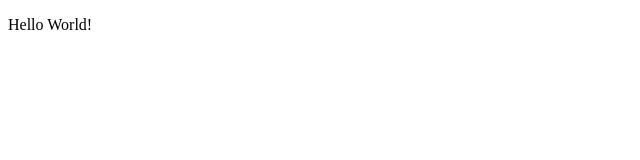
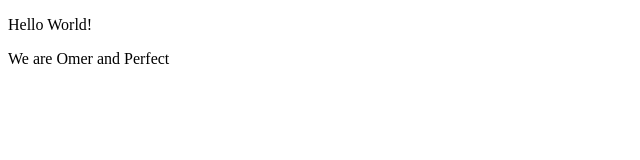
Before and after one commit to Perfectizihirwe/Microverse-Muhammad-Perfect, a plain HTML site: page index.html in a window 1280 px wide. Shown: the whole page, without its empty margins (0-640 px from the left). Drawn offline with Linux system fonts and the light colour scheme.

Commit message:
test commit

```diff
--- a/index.html
+++ b/index.html
@@ -10,6 +10,7 @@
     <script src="https://cdn.freecodecamp.org/testable-projects-fcc/v1/bundle.js"></script>
 
     <p>Hello World!</p>
+    <p>We are Omer and Perfect</p>
     <script  src="js/index.js"></script>
   </body>
 </html>
```
